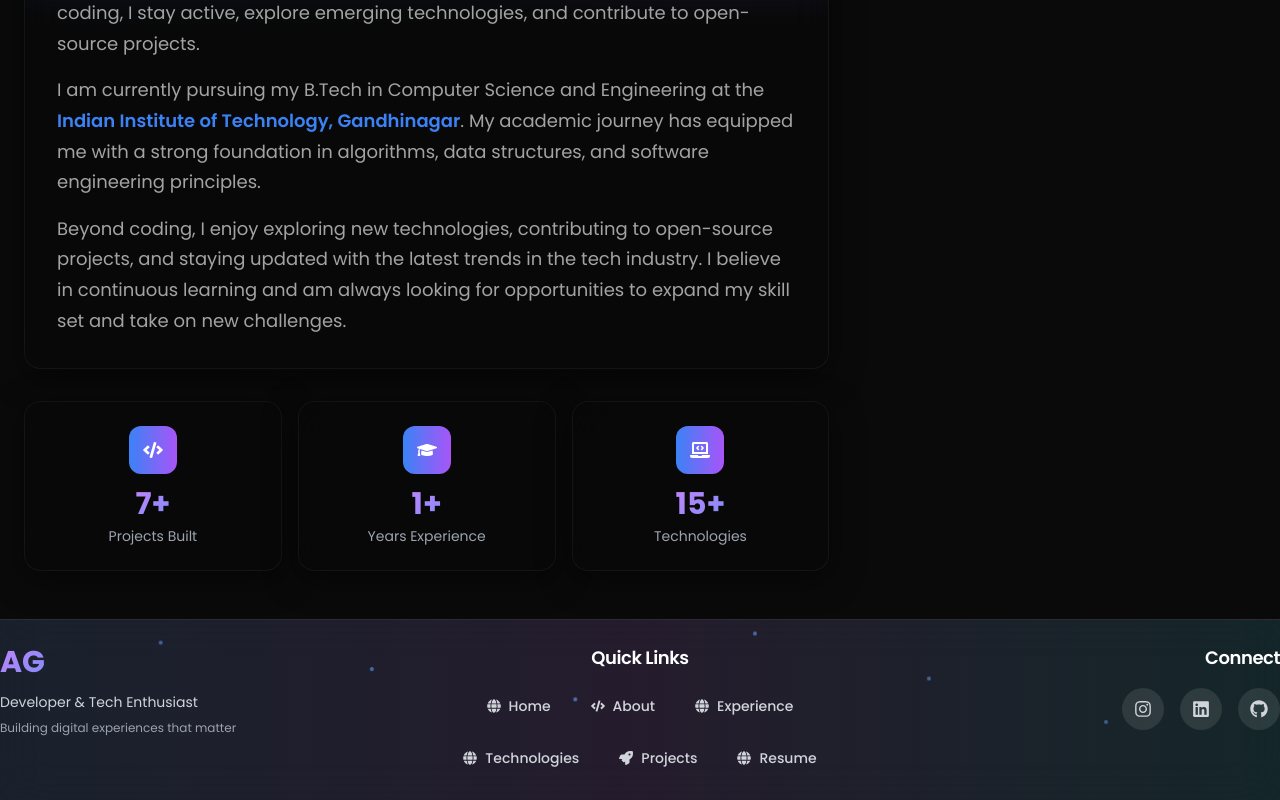
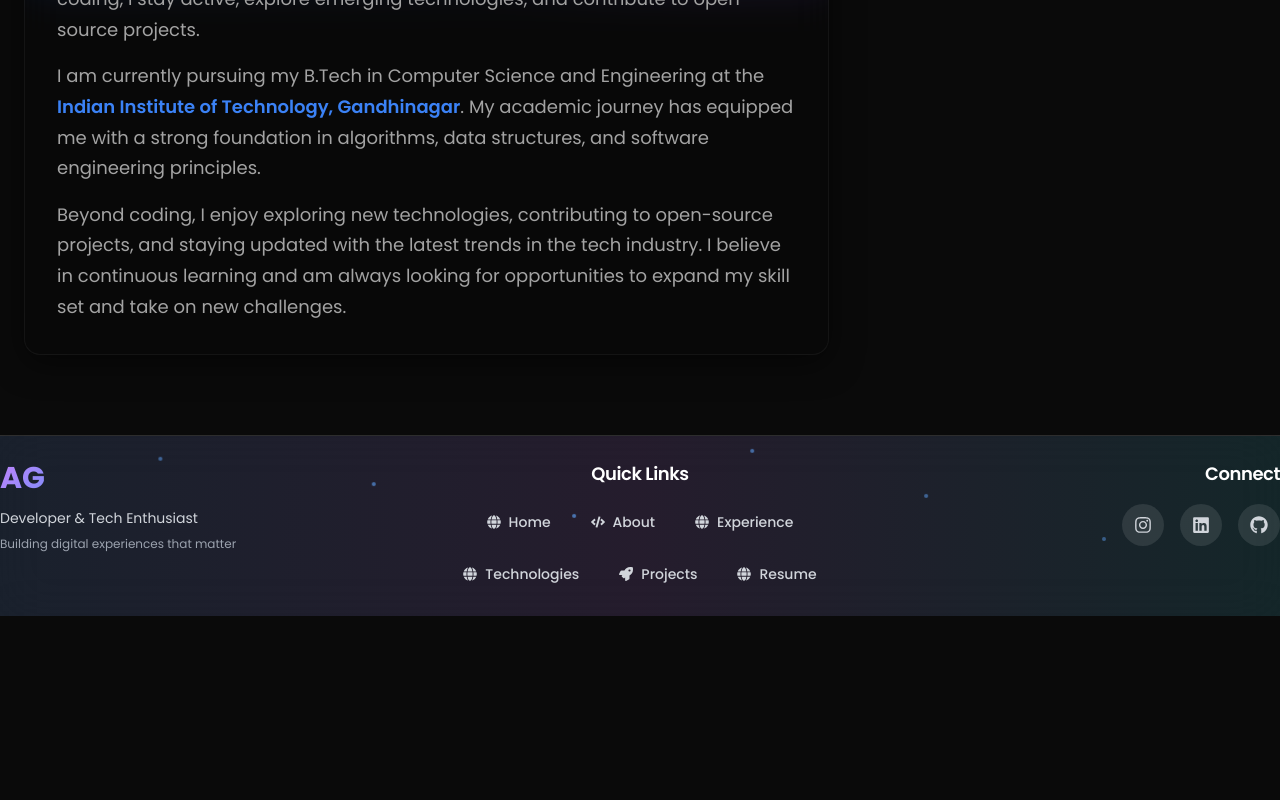
Before and after one commit to arpangupta1805/Arpan-Portfolio, a React (Vite) app: page /about in a window 1280 px wide. Shown: the part 809-1609 px from the top of the page. After the commit the page ends 1425 px from the top, so only its background shows below. Built offline with nearby package versions, Linux system fonts and the light colour scheme.

Commit message:
Fix the styling and unecessary animations from the about page

```diff
--- a/src/pages/AboutPage.jsx
+++ b/src/pages/AboutPage.jsx
@@ -30,12 +30,6 @@
 
 const AboutPage = ({ isDarkMode }) => {
   const ref = useRef(null);
-  const isInView = useInView(ref, { once: true });
-  const [stats, setStats] = useState({
-    projects: 0,
-    experience: 0,
-    technologies: 0
-  });
 
   // Social media handlers - using constants
   const handleInstagram = () => {
@@ -50,36 +44,6 @@
     window.open(SOCIAL_LINKS.github);
   };
 
-  // Animated counter effect using constants
-  useEffect(() => {
-    if (isInView) {
-      const counters = [
-        { key: 'projects', target: ABOUT_STATS.projects, duration: ANIMATION_CONFIG.counterDurations.projects },
-        { key: 'experience', target: ABOUT_STATS.experience, duration: ANIMATION_CONFIG.counterDurations.experience },
-        { key: 'technologies', target: ABOUT_STATS.technologies, duration: ANIMATION_CONFIG.counterDurations.technologies },
-      ];
-
-      counters.forEach(({ key, target, duration }) => {
-        let current = 0;
-        const increment = target / (duration / ANIMATION_CONFIG.counterUpdateInterval);
-        const timer = setInterval(() => {
-          current += increment;
-          if (current >= target) {
-            current = target;
-            clearInterval(timer);
-          }
-          setStats(prev => ({ ...prev, [key]: Math.floor(current) }));
-        }, ANIMATION_CONFIG.counterUpdateInterval);
-      });
-    }
-  }, [isInView]);
-
-  // Quick stats configuration using real data from constants
-  const quickStats = [
-    { icon: FaCode, label: 'Projects Built', value: stats.projects, suffix: '+' },
-    { icon: FaGraduationCap, label: 'Years Experience', value: stats.experience, suffix: '+' },
-    { icon: FaLaptopCode, label: 'Technologies', value: stats.technologies, suffix: '+' },
-  ];
 
   // Social links configuration using constants
   const socialLinks = [
@@ -140,7 +104,7 @@
                       <div className="absolute inset-0 bg-gradient-to-t from-blue-500/20 to-transparent opacity-0 group-hover:opacity-100 transition-opacity duration-300" />
                     </div>
                     {/* Floating elements */}
-                    <motion.div
+                    {/* <motion.div
                       animate={{ rotate: 360 }}
                       transition={{ duration: 20, repeat: Infinity, ease: "linear" }}
                       className="absolute -top-4 -right-4 w-8 h-8 bg-blue-500 rounded-full opacity-20"
@@ -149,7 +113,7 @@
                       animate={{ rotate: -360 }}
                       transition={{ duration: 15, repeat: Infinity, ease: "linear" }}
                       className="absolute -bottom-4 -left-4 w-6 h-6 bg-purple-500 rounded-full opacity-20"
-                    />
+                    /> */}
                   </motion.div>
                 </div>
 
@@ -193,16 +157,16 @@
 
                   {/* Quick Actions */}
                   <div className="flex flex-wrap gap-3">
-                    <motion.button
+                    {/* <motion.button
                       whileHover={{ scale: 1.05 }}
                       className="btn btn-primary text-sm"
                     >
                       <FaDownload className="mr-2" />
                       {BUTTON_LABELS.downloadCV}
-                    </motion.button>
+                    </motion.button> */}
                     <motion.button
                       whileHover={{ scale: 1.05 }}
-                      className="btn btn-secondary text-sm"
+                      className="btn btn-secondary text-sm flex items-center"
                     >
                       <FaEye className="mr-2" />
                       {BUTTON_LABELS.viewPortfolio}
@@ -238,38 +202,6 @@
               </motion.div>
             </div>
 
-            {/* Stats Section */}
-            <motion.div
-              ref={ref}
-              initial={{ opacity: 0, y: 20 }}
-              animate={{ opacity: 1, y: 0 }}
-              transition={{ duration: 0.6, delay: 0.6 }}
-              className="grid grid-cols-1 md:grid-cols-3 gap-4"
-            >
-              {quickStats.map((stat, index) => (
-                <motion.div
-                  key={stat.label}
-                  initial={{ opacity: 0, scale: 0.8 }}
-                  animate={{ opacity: 1, scale: 1 }}
-                  transition={{ duration: 0.5, delay: 0.1 * index }}
-                  className="card p-6 text-center group hover:scale-105 transition-all duration-300"
-                >
-                  <motion.div
-                    whileHover={{ rotate: 360 }}
-                    transition={{ duration: 0.5 }}
-                    className="w-12 h-12 bg-gradient-to-r from-blue-500 to-purple-500 rounded-xl flex items-center justify-center mx-auto mb-3"
-                  >
-                    <stat.icon className="text-white text-xl" />
-                  </motion.div>
-                  <div className="text-3xl font-bold gradient-text mb-1">
-                    {stat.value}{stat.suffix}
-                  </div>
-                  <div className={`text-sm ${isDarkMode ? 'text-gray-400' : 'text-gray-600'}`}>
-                    {stat.label}
-                  </div>
-                </motion.div>
-              ))}
-            </motion.div>
           </motion.div>
 
           {/* Contact Sidebar */}
@@ -280,12 +212,12 @@
             className="lg:col-span-1"
           >
             <div className="card p-8 sticky top-24">
-              <h3 className="text-2xl font-semibold mb-6 flex items-center gap-3">
+              {/* <h3 className="text-2xl font-semibold mb-6 flex items-center gap-3">
                 <span className="w-8 h-8 bg-gradient-to-r from-green-500 to-blue-500 rounded-lg flex items-center justify-center">
                   <FaEnvelope className="text-white text-sm" />
                 </span>
                 Get In Touch
-              </h3>
+              </h3> */}
 
               <div className="space-y-6">
                 <motion.div
```
